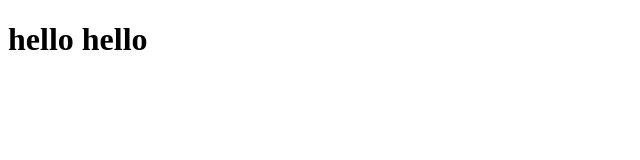
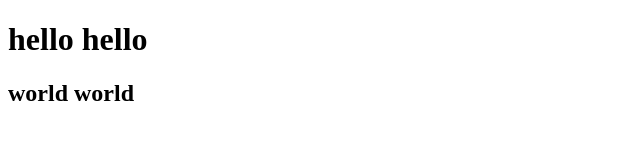
Before and after one commit to UlulAzmii/reporepoan, a plain HTML site: page index.html in a window 1280 px wide. Shown: the whole page, without its empty margins (0-640 px from the left). Drawn offline with Linux system fonts and the light colour scheme.

Commit message:
tambah header 2

```diff
--- a/index.html
+++ b/index.html
@@ -7,5 +7,6 @@
 </head>
 <body>
     <h1>hello hello</h1>
+    <h2>world world</h2>
 </body>
 </html>
```
